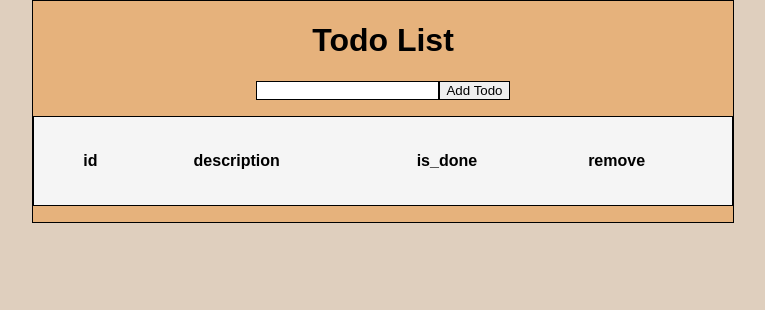
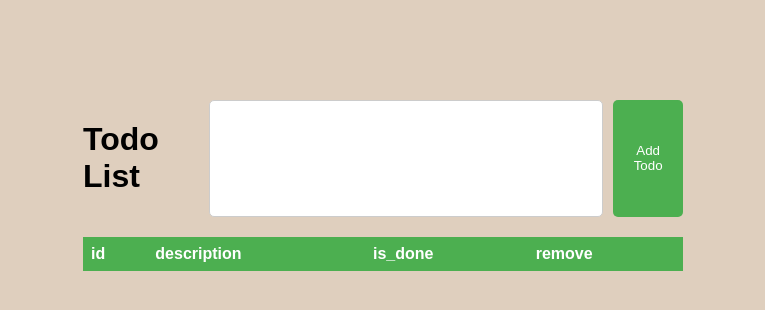
Before and after one commit to AndreiLhu/Todo-List, a React (Create React App) app: page / in a window 1280 px wide. Shown: the top 310 px of the page, without its empty margins (257-1022 px from the left). Built offline with nearby package versions, Linux system fonts and the light colour scheme.

Commit message:
Adding new style

```diff
--- a/src/App.css
+++ b/src/App.css
@@ -1,24 +1,66 @@
 .App {
-  font-family: sans-serif;
-  text-align: center;
+  max-width: 600px;
+  margin: 0 auto;
+  font-family: Arial, sans-serif;
+  padding-top: 100px;
+}
+
+form {
   display: flex;
-  flex-direction: column;
   justify-content: center;
-  align-items: center;
-  max-width: 700px;
-  margin: auto;
-  border: 1px solid black;
-  background-color: #e6b27c;
+  margin-bottom: 20px;
+}
+
+.inputfield {
+  padding: 10px;
+  width: 70%;
+  margin-right: 10px;
+  border: 1px solid #ccc;
+  border-radius: 5px;
+  font-size: medium;
+}
+
+.buttonfield {
+  padding: 10px;
+  background-color: #4caf50;
+  color: white;
+  border: none;
+  border-radius: 5px;
+  cursor: pointer;
 }
 
 table {
-  margin: 1em;
-  border: 1px solid black;
-  padding: 2em;
+  border-collapse: collapse;
   width: 100%;
-  background-color: whitesmoke;
 }
-.inputfield,
-.buttonfield {
-  border: 1px solid black;
+
+th,
+td {
+  text-align: left;
+  padding: 8px;
 }
+
+th {
+  background-color: #4caf50;
+  color: white;
+}
+
+tr:nth-child(even) {
+  background-color: #f2f2f2;
+}
+
+td:nth-child(3),
+td:nth-child(4) {
+  cursor: pointer;
+  text-align: center;
+  font-weight: bold;
+}
+
+.done {
+  text-decoration: line-through;
+  color: #aaa;
+}
+
+.remove {
+  color: red;
+}
```
